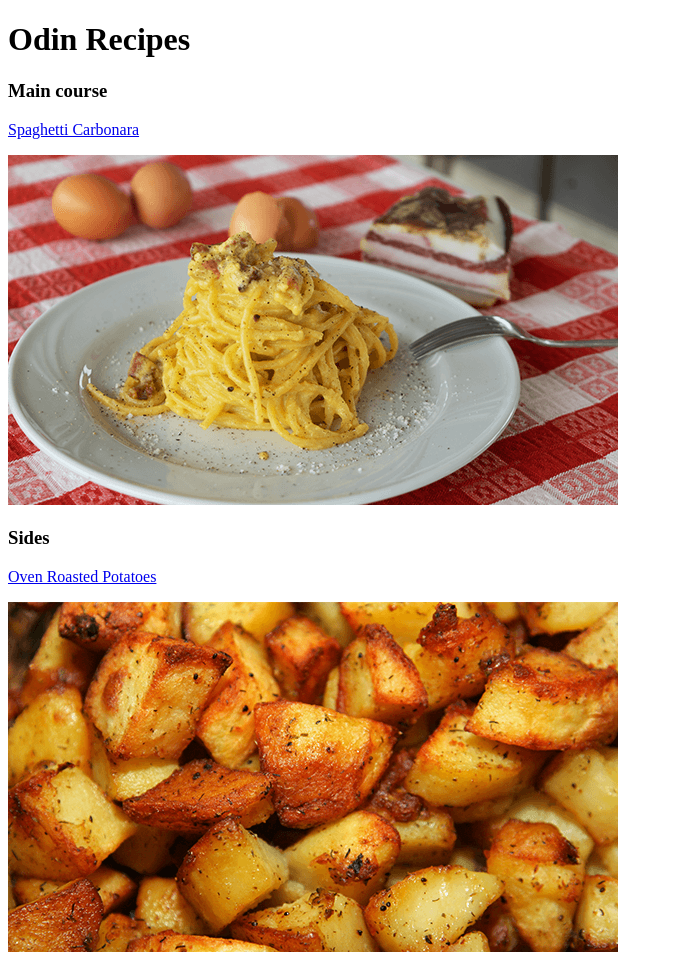
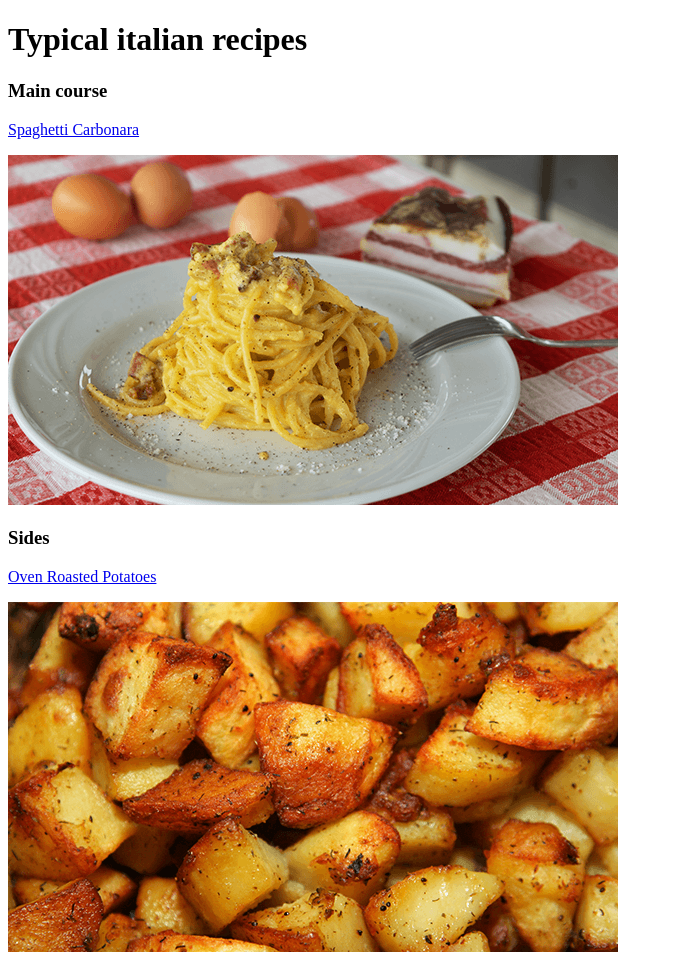
Before and after one commit to MagicGoatTM/italian-recipes, a plain HTML site: page index.html in a window 1280 px wide. Shown: the top 955 px of the page, without its empty margins (0-673 px from the left). Drawn offline with Linux system fonts and the light colour scheme.

Commit message:
Change names of site in index

```diff
--- a/index.html
+++ b/index.html
@@ -5,13 +5,13 @@
     <head>
 
         <meta charset="uni-8">
-        <title>Odin Recipes</title>
+        <title>Italian Recipes</title>
 
     </head>
 
     <body>
 
-        <h1>Odin Recipes</h1>
+        <h1>Typical italian recipes</h1>
 
         <h3>Main course</h3>
         <p><a href="recipes/spaghetti-carbonara/spaghetti-carbonara.html"> Spaghetti Carbonara</a></p>
```
